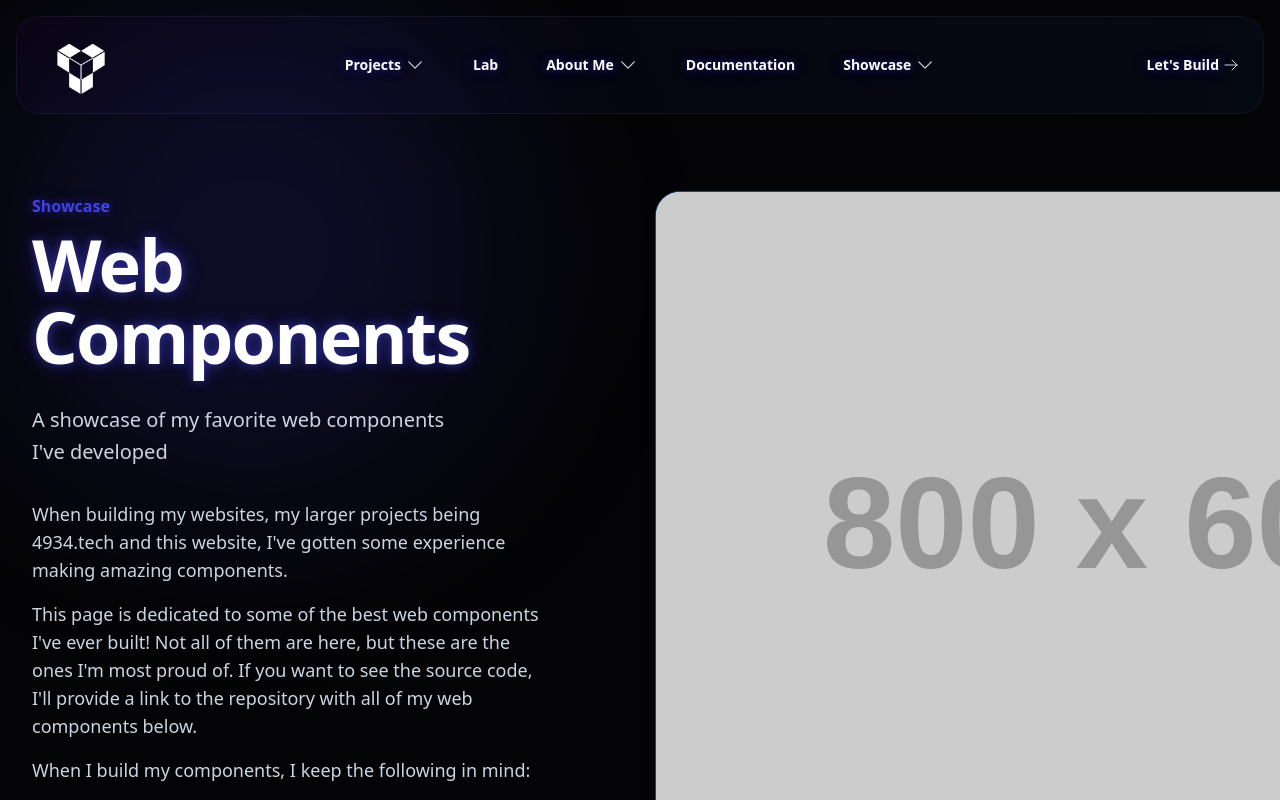
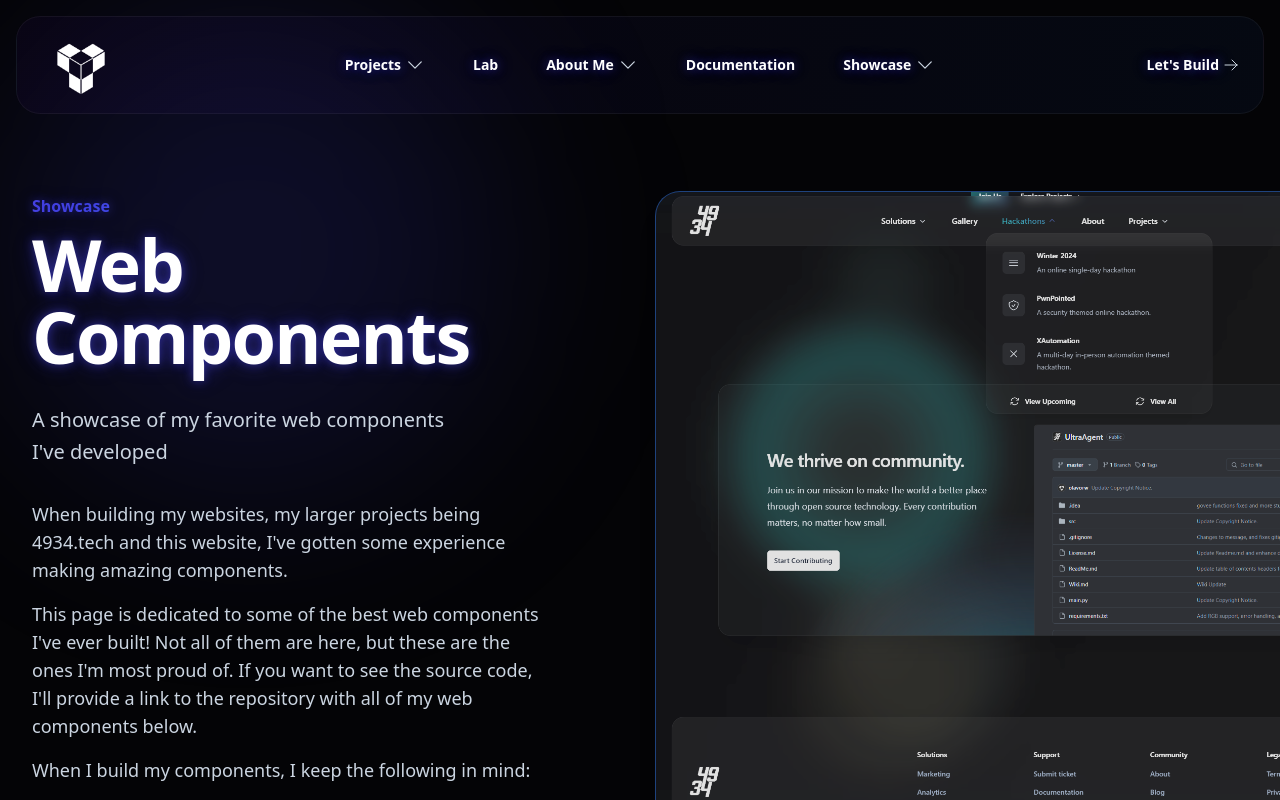
Before and after one commit to olavorw/olavorw.com, a Next.js app: page /showcase/web-components in a window 1280 px wide. Shown: the top 800 px of the page. Built offline with nearby package versions, Linux system fonts and the light colour scheme; a web font is replaced by a local one.

Commit message:
Update image source in web components showcase page
Replaced the placeholder image with an actual screenshot to improve clarity and better represent the showcased content. This enhances the user experience and aligns with the intended purpose of the page.

```diff
--- a/src/app/showcase/web-components/page.tsx
+++ b/src/app/showcase/web-components/page.tsx
@@ -58,7 +58,7 @@ export default function WebComponents() {
           " my heart, so please give attribution under license rules and the copyright. If you're wondering, I usually" +
           ' license under the GNU General Public License (GPLv3). \n With all that said, enjoy the showcase!'
         }
-        imageSrc={'https://placehold.co/800x600/png'}
+        imageSrc={'/Screenshots/4934TechWebsite.png'}
         links={[
           {
             name: 'Component Repository',
```
